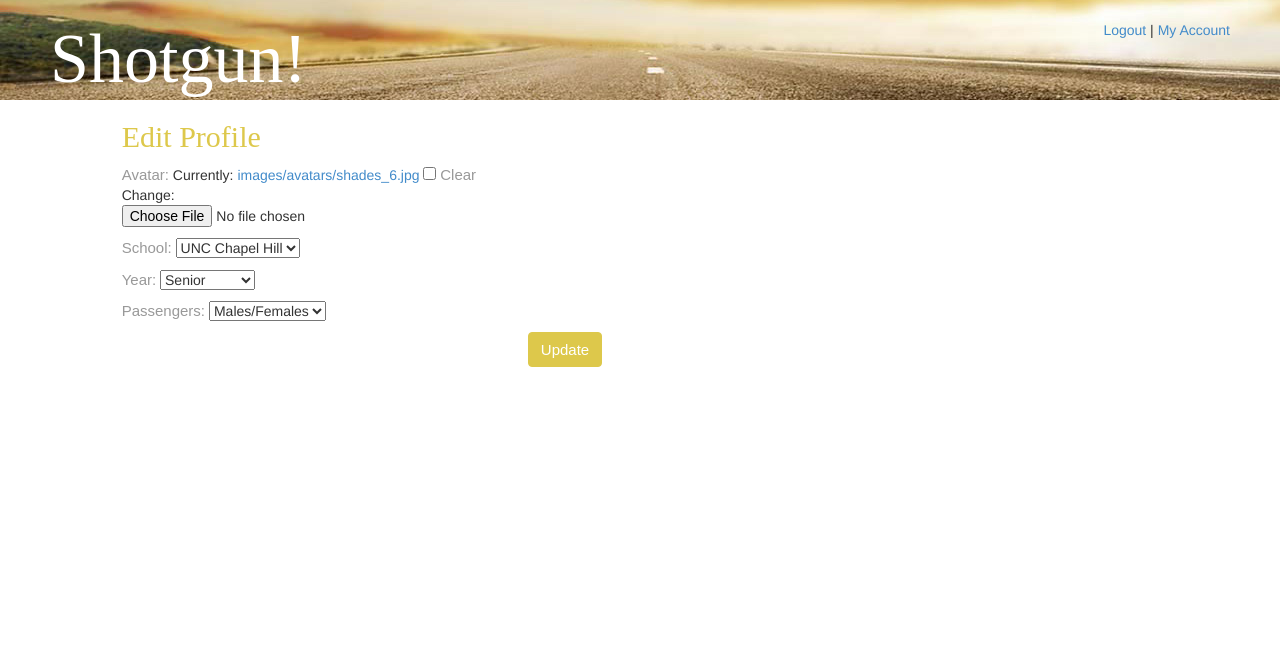
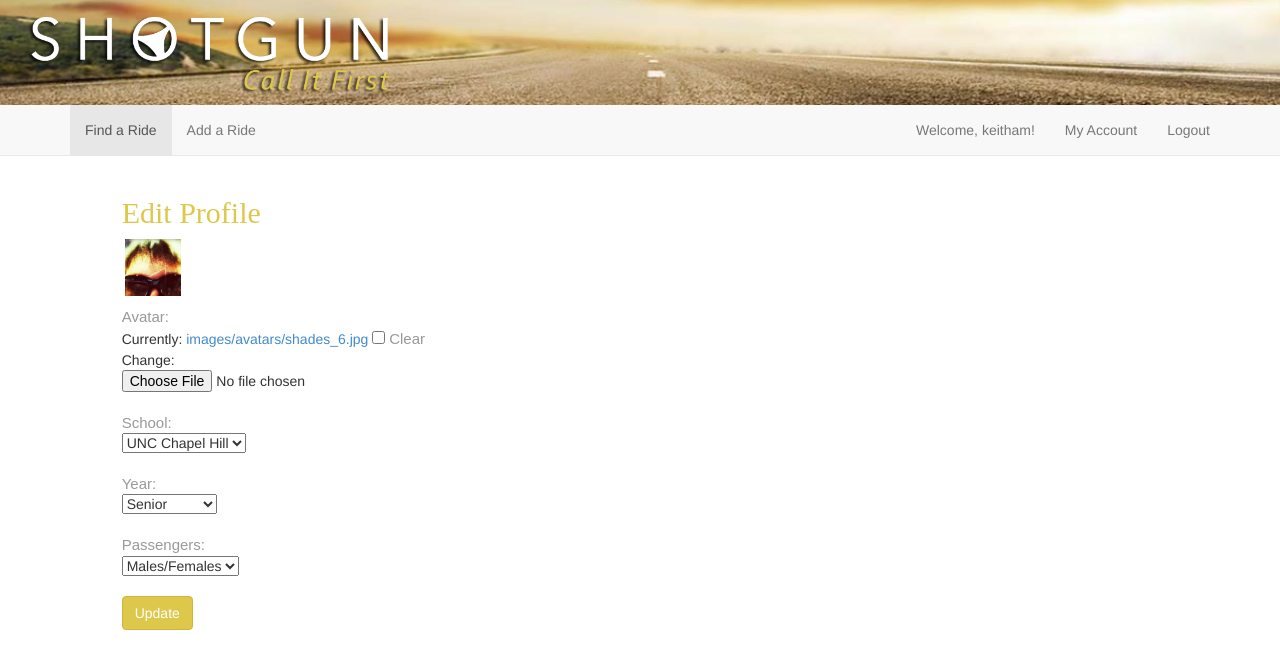
Before and after one commit to goodhanded/shotgun, a Django app: page /profile/edit in a window 1280 px wide. Shown: the top 669 px of the page. Run offline with Django 3.2, Linux system fonts and the light colour scheme; a user stored in the database is signed in; data comes from the database, SQL or seed files in the repository; both versions use the stored data as it was after the commit; parts of the project's set-up code (start-up, migrations or seed data) failed here and were passed over; some libraries are stand-ins or nearby versions.

Commit message:
Style adjustments

```diff
--- a/drive/forms.py
+++ b/drive/forms.py
@@ -3,21 +3,21 @@ from django.forms import ModelForm
 from drive.models import ShotgunProfile
 
 class RideForm(forms.Form):
-    fromInput = forms.CharField(widget=forms.TextInput(attrs={'id':'address-from', 'class':'col-md-12','autocomplete':'off'}), max_length=255)
+    fromInput = forms.CharField(widget=forms.TextInput(attrs={'id':'address-from', 'class':'col-xs-12','autocomplete':'off'}), max_length=255)
     fromLat = forms.DecimalField(widget=forms.HiddenInput(attrs={'data-geo':'lat'}), max_digits=20, decimal_places=16)
     fromLng = forms.DecimalField(widget=forms.HiddenInput(attrs={'data-geo':'lng'}), max_digits=20, decimal_places=16)
     fromFormatted = forms.CharField(widget=forms.HiddenInput(attrs={'data-geo':'formatted_address'}), max_length=255)
     fromLocality = forms.CharField(widget=forms.HiddenInput(attrs={'data-geo':'locality'}), max_length=255)
 
-    toInput = forms.CharField(widget=forms.TextInput(attrs={'id':'address-to', 'class':'col-md-12','autocomplete':'off'}), max_length=255)
+    toInput = forms.CharField(widget=forms.TextInput(attrs={'id':'address-to', 'class':'col-xs-12','autocomplete':'off'}), max_length=255)
     toLat = forms.DecimalField(widget=forms.HiddenInput(attrs={'data-geo':'lat'}), max_digits=20, decimal_places=16)
     toLng = forms.DecimalField(widget=forms.HiddenInput(attrs={'data-geo':'lng'}), max_digits=20, decimal_places=16)
     toFormatted = forms.CharField(widget=forms.HiddenInput(attrs={'data-geo':'formatted_address'}), max_length=255)
     toLocality = forms.CharField(widget=forms.HiddenInput(attrs={'data-geo':'locality'}), max_length=255)
 
-    leavingOn = forms.DateField(widget=forms.DateInput(attrs={'class':'col-md-12','placeholder':'mm/dd/yyy'}))
-    gasMoney = forms.DecimalField(widget=forms.NumberInput(attrs={'class':'col-md-12', 'placeholder':'5.00'}), max_digits=6, decimal_places=2)
-    luggageRoom = forms.IntegerField(widget=forms.NumberInput(attrs={'class':'col-md-12', 'placeholder':'5'}))
+    leavingOn = forms.DateField(widget=forms.DateInput(attrs={'class':'col-xs-12','placeholder':'mm/dd/yyyy'}))
+    gasMoney = forms.DecimalField(widget=forms.NumberInput(attrs={'class':'col-xs-12', 'placeholder':'5.00'}), max_digits=6, decimal_places=2)
+    luggageRoom = forms.IntegerField(widget=forms.NumberInput(attrs={'class':'col-xs-12', 'placeholder':'5'}))
 
 class ProfileForm(ModelForm):
     class Meta:
@@ -25,16 +25,16 @@ class ProfileForm(ModelForm):
         fields = ['avatar','school','year','passengers']
 
 class SearchForm(forms.Form):
-    fromInput = forms.CharField(required=False, widget=forms.TextInput(attrs={'id':'address-from', 'class':'col-md-12','autocomplete':'off'}), max_length=255)
+    fromInput = forms.CharField(required=False, widget=forms.TextInput(attrs={'id':'address-from', 'class':'col-xs-12','autocomplete':'off'}), max_length=255)
     fromLat = forms.DecimalField(required=False, widget=forms.HiddenInput(attrs={'data-geo':'lat'}), max_digits=20, decimal_places=16)
     fromLng = forms.DecimalField(required=False, widget=forms.HiddenInput(attrs={'data-geo':'lng'}), max_digits=20, decimal_places=16)
     fromFormatted = forms.CharField(required=False, widget=forms.HiddenInput(attrs={'data-geo':'formatted_address'}), max_length=255)
     fromLocality = forms.CharField(required=False, widget=forms.HiddenInput(attrs={'data-geo':'locality'}), max_length=255)
 
-    toInput = forms.CharField(required=False, widget=forms.TextInput(attrs={'id':'address-to', 'class':'col-md-12','autocomplete':'off'}), max_length=255)
+    toInput = forms.CharField(required=False, widget=forms.TextInput(attrs={'id':'address-to', 'class':'col-xs-12','autocomplete':'off'}), max_length=255)
     toLat = forms.DecimalField(required=False, widget=forms.HiddenInput(attrs={'data-geo':'lat'}), max_digits=20, decimal_places=16)
     toLng = forms.DecimalField(required=False, widget=forms.HiddenInput(attrs={'data-geo':'lng'}), max_digits=20, decimal_places=16)
     toFormatted = forms.CharField(required=False, widget=forms.HiddenInput(attrs={'data-geo':'formatted_address'}), max_length=255)
     toLocality = forms.CharField(required=False, widget=forms.HiddenInput(attrs={'data-geo':'locality'}), max_length=255)
 
-    leavingOn = forms.DateField(required=False, widget=forms.DateInput(attrs={'class':'col-md-12'}))
+    leavingOn = forms.DateField(required=False, widget=forms.DateInput(attrs={'class':'col-xs-12','placeholder':'mm/dd/yyyy'}))
--- a/drive/views.py
+++ b/drive/views.py
@@ -34,7 +34,7 @@ def profile_edit(request):
             profile.save()
 
             messages.success(request,'Your profile has been updated!')
-            return redirect('home')
+            return redirect('profile_edit')
 
     else:
         #load current user into form
@@ -104,7 +104,7 @@ def rides_new(request):
             ride.save()
 
             messages.success(request,'Your ride has been posted!')
-            return redirect('home')
+            return redirect('rides_show', pk=ride.id)
 
     else:
         rideForm = RideForm()
@@ -116,13 +116,13 @@ def rides_show(request, pk):
     return render(request, "rides/show.html", {'ride': ride})
 
 def rides_search(request):
+    sqs = SearchQuerySet()
+    distance = D(mi=20)
+
     if request.method == 'POST':
         searchForm = SearchForm(request.POST)
 
         if searchForm.is_valid():
-
-            sqs = SearchQuerySet()
-            distance = D(mi=20)
 
             fromLat = searchForm.cleaned_data['fromLat']
             fromLng = searchForm.cleaned_data['fromLng']
@@ -154,7 +154,7 @@ def rides_search(request):
                 raise Http404("No such page of results!")
 
             context = {
-                'form': searchForm,
+                'form': SearchForm(),
                 'page': page,
                 'paginator': paginator,
                 'query': True,
@@ -165,9 +165,22 @@ def rides_search(request):
                 'toLng': toLng,
             }
 
-            return render(request, 'rides/search.html', context)
+    else:
+        sqs = sqs.filter(leavingOn__gte=datetime.date.today())
 
-    else:
-        searchForm = SearchForm()
+        paginator = Paginator(sqs, 10)
 
-    return render(request, 'rides/search.html', {'form': searchForm})
+        try:
+            page = paginator.page(int(request.GET.get('page', 1)))
+        except InvalidPage:
+            raise Http404("No such page of results!")
+
+        context = {
+            'form': SearchForm(),
+            'page': page,
+            'paginator': paginator,
+            'query': False,
+            'suggestion': None,
+        }
+
+    return render(request, 'rides/search.html', context)
--- a/shotgun/resources/public/css/shotgun.css
+++ b/shotgun/resources/public/css/shotgun.css
@@ -10,6 +10,10 @@ nav.account a {
     padding-right: 20px;
     padding-top: 10px;
     float: right;
+}
+
+input {
+    z-index: 1;
 }
 
 h1 {
@@ -97,7 +101,6 @@ label {
 }
 
 .header {
-    height: 100px;
     background-image: url(../img/road-top.jpg);
     background-repeat: no-repeat;
     background-position: center bottom;
@@ -105,12 +108,8 @@ label {
     -webkit-background-size: cover;
     -moz-background-size: cover;
     -o-background-size: cover;
-    padding: 20px;
 }
 
-.header h1 {
-    margin: 0px 30px 0px 30px;
-}
 
 .pull-right{
     margin: 0px 30px 0px 30px;
@@ -209,12 +192,9 @@ div.img img {
     margin-right: 10px;
 }
 
-.btn-primary{
+.btn-primary {
     background-color: #ddc84b;
-    border-color: #ddc84b;
-    font-family: "Myriad Pro", Arial, "sans-serif";
-    font-size: 15px;
-    margin-right: 150px;
+    border-color: #ccb73a;
 }
 
 .ui-widget-header{
--- a/shotgun/resources/templates/layout_header.html
+++ b/shotgun/resources/templates/layout_header.html
@@ -2,22 +2,24 @@
 
 {% block body %}
 
-    <div class="header">
-        <div class="pull-right">
-            {% if user.is_authenticated %}
-                <a href="{% url 'drive.views.drive_logout' %}" id="logout">Logout</a> |
-                <a href="{% url 'drive.views.profile_edit' %}">My Account</a>
-            {% endif %}
+    <div class="header row" style="margin: 0px">
+
+        <div class="col-xs-10 col-sm-6 col-md-4">
+            <a href="{% url 'drive.views.home' %}">
+                <img src="{{STATIC_URL}}img/shotgun-logo.png" alt="Shotgun Logo" class="img-responsive">
+            </a>
         </div>
-        <h1><a href="{% url 'drive.views.home' %}">Shotgun!</a></h1>
+
     </div>
+
+    {% block navbar %}{% include 'navbar.html' with active='find' %}{% endblock %}
 
     <div class="container-fluid">
         <div class="row">
             <div class="col-xs-12">
                 {% if messages %}
                     {% for message in messages %}
-                        <div class="alert{% if message.tags %} alert-{{message.tags}}{% else %} alert-info{% endif %} alert-dismissable">
+                        <div class="alert{% if message.tags %} alert-{{message.tags}}{% else %} alert-info{% endif %} alert-dismissable col-xs-12 col-sm-10 col-sm-offset-1">
                             <button type="button" class="close" data-dismiss="alert" aria-hidden="true">&times;</button>
                             <p>{{ message }}</p>
                         </div>
--- a/shotgun/resources/templates/nav.html
+++ b/shotgun/resources/templates/nav.html
@@ -1,6 +1,6 @@
 <nav class="account">
     {% if user.is_authenticated %}
-        <a href="{% url 'drive.views.profile_edit' %}">My Account</a> |
+        <a href="{% url 'drive.views.profile_edit' %}">My Account</a>
         <a href="{% url 'drive.views.drive_logout' %}" id="logout">Logout</a>
     {% else %}
         <a href="#" id="login">Login</a>
--- /dev/null
+++ b/shotgun/resources/templates/navbar.html
@@ -0,0 +1,34 @@
+<nav class="navbar navbar-default navbar-static-top" role="navigation">
+    <div class="container">
+        <!-- Brand and toggle get grouped for better mobile display -->
+        <div class="navbar-header">
+            <button type="button" class="navbar-toggle" data-toggle="collapse" data-target="#bs-example-navbar-collapse-1">
+                <span class="sr-only">Toggle navigation</span>
+                <span class="icon-bar"></span>
+                <span class="icon-bar"></span>
+                <span class="icon-bar"></span>
+            </button>
+            <a class="navbar-brand visible-xs">Menu</a>
+        </div>
+
+        <!-- Collect the nav links, forms, and other content for toggling -->
+        <div class="collapse navbar-collapse" id="bs-example-navbar-collapse-1">
+            <ul class="nav navbar-nav">
+                <li{% if active == 'find' %} class="active"{% endif %}><a href="{% url 'drive.views.rides_search' %}">Find a Ride</a></li>
+                <li{% if active == 'add' %} class="active"{% endif %}><a href="{% url 'drive.views.rides_new' %}">Add a Ride</a></li>
+            </ul>
+
+            {% if user.is_authenticated %}
+                <ul class="nav navbar-nav navbar-right">
+                    <p class="navbar-text hidden-xs">Welcome, {{user.username}}!</p>
+                    <li><a href="{% url 'drive.views.profile_edit' %}">My Account</a></li>
+                    <li><a href="{% url 'drive.views.drive_logout' %}">Logout</a></li>
+                </ul>
+            {% else %}
+                <ul class="nav navbar-nav navbar-right">
+                    <li><a href="{% url 'drive.views.drive_logout' %}">Log In</a></li>
+                </ul>
+            {% endif %}
+        </div>
+    </div>
+</nav>
--- a/shotgun/resources/templates/profile/edit.html
+++ b/shotgun/resources/templates/profile/edit.html
@@ -4,29 +4,68 @@
 
     <section id="section-profile-edit">
         <form action="" method="post" class="form-horizontal" role="form" autocomplete="off" enctype="multipart/form-data">
+
             {% csrf_token %}
+
             <div class="row">
-                <div class="col-md-10 col-md-offset-1">
+                <div class="col-xs-10 col-xs-offset-1">
+
                     <div class="row">
-                        <div class="col-md-12">
+                        <div class="col-xs-12">
                             <h2>Edit Profile</h2>
                         </div>
                     </div>
 
-
                     <div class="row">
-                        <div class="col-md-12">
-                            {{form.as_p}}
+                        {% if user.shotgunprofile.avatar.url != "/uploads/False" %}<div class="col-xs-12" style="margin: 0px 0px 10px -12px;"><img src="{{ user.shotgunprofile.avatar.url }}" alt="Driver Image" class="col-xs-1"></div>{% endif %}
+                        <div class="col-xs-12">
+                            <label for="address-to">Avatar:</label><br>
+                            {{form.avatar}}
+                            {{form.avatar.errors}}
                         </div>
                     </div>
 
+                    <div class="row"><div class="col-xs-12">&nbsp;</div></div>
+
                     <div class="row">
-                        <div class="col-md-12" style="text-align: center">
+                        <div class="col-xs-12">
+                            <label for="address-to">School:</label><br>
+                            {{form.school}}
+                            {{form.school.errors}}
+                        </div>
+                    </div>
+
+                    <div class="row"><div class="col-xs-12">&nbsp;</div></div>
+
+                    <div class="row">
+                        <div class="col-xs-12">
+                            <label for="address-to">Year:</label><br>
+                            {{form.year}}
+                            {{form.year.errors}}
+                        </div>
+                    </div>
+
+                    <div class="row"><div class="col-xs-12">&nbsp;</div></div>
+
+                    <div class="row">
+                        <div class="col-xs-12">
+                            <label for="address-to">Passengers:</label><br>
+                            {{form.passengers}}
+                            {{form.passengers.errors}}
+                        </div>
+                    </div>
+
+                    <div class="row"><div class="col-xs-12">&nbsp;</div></div>
+
+                    <div class="row">
+                        <div class="col-xs-12">
                             <input type="submit" value="Update" class="btn btn-primary" />
                         </div>
                     </div>
+
                 </div>
             </div>
+
         </form>
     </section>
 
--- a/shotgun/resources/templates/rides/ride.html
+++ b/shotgun/resources/templates/rides/ride.html
@@ -1,6 +1,6 @@
 <div class="ride">
-   <div class="img">{% if ride.driver.shotgunprofile.avatar %}<img src="{{ ride.driver.shotgunprofile.avatar.url }}" alt="Driver Image">{% endif %}</div>
-    <h3><a href="{% url "rides_show" pk=ride.id %}">{{ride.fromLocation.city}} to {{ride.toLocation.city}}</a></h3>
+   {% if user.shotgunprofile.avatar.url != "/uploads/False" %}<div class="img"><img src="{{ ride.driver.shotgunprofile.avatar.url }}" alt="Driver Image"></div>{% endif %}
+    <h3><a href="{% url 'rides_show' pk=ride.id %}">{{ride.fromLocation.city}} to {{ride.toLocation.city}}</a></h3>
     <h4>{{ride.driver.username}}</h4>
     <p>
         {{ride.leavingOn}}<br>
```
Also changed, not shown: other parts of shotgun/resources/public/css/shotgun.css (+14 -30 lines), shotgun/resources/templates/home.html (+30 -4 lines), shotgun/resources/templates/layout_home.html (+1 -10 lines), shotgun/resources/templates/rides/new.html (+73 -64 lines), shotgun/resources/templates/rides/search.html (+94 -90 lines), shotgun/resources/templates/rides/show.html (+17 -3 lines), db.sqlite3, shotgun/resources/public/img/shotgun-logo.png (added), shotgun/uploads/images/avatars/shades_2.jpg (added), shotgun/uploads/images/avatars/shades_3.jpg (added), shotgun/uploads/images/avatars/shades_4.jpg (added), shotgun/uploads/images/avatars/shades_5.jpg (added), shotgun/uploads/images/avatars/shades_6.jpg (added).
